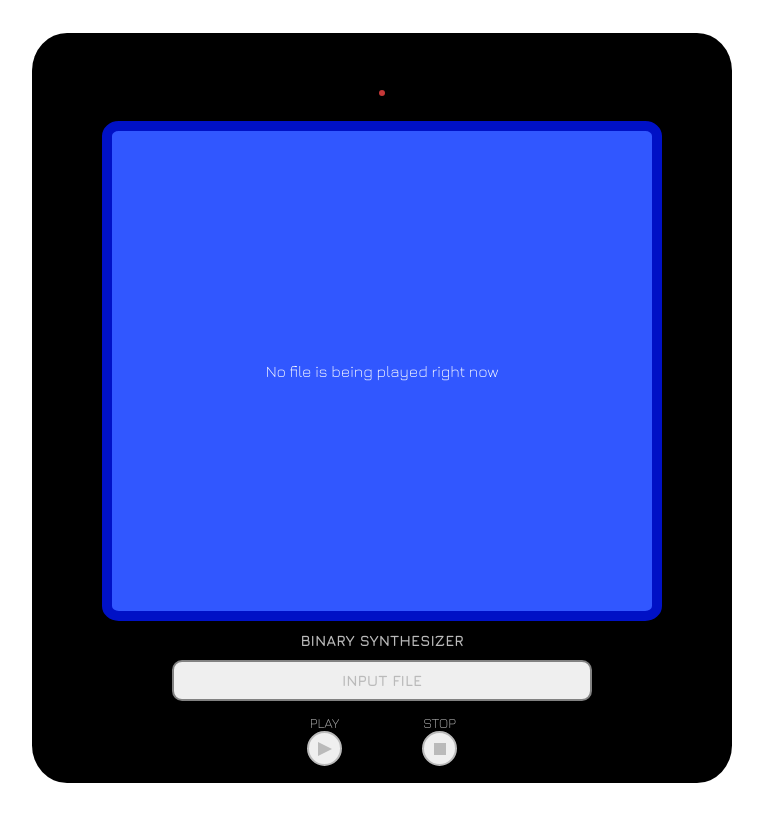
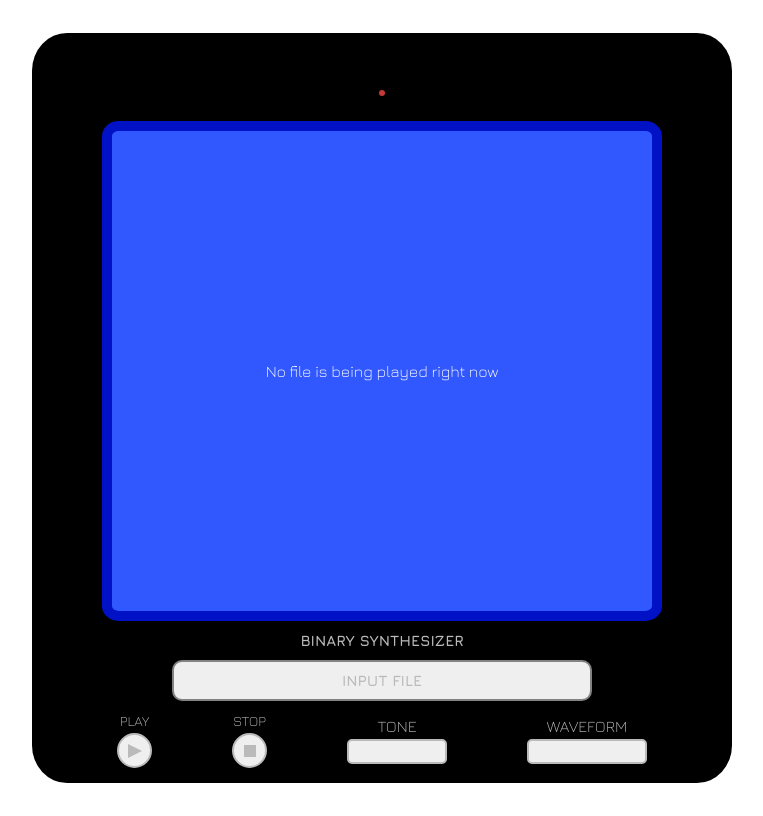
Before and after one commit to shanwhite/binary-synthesizer, a website: page Front/front.html in a window 1280 px wide. Shown: the whole page, without its empty margins (266-1029 px from the left). Drawn offline with nearby package versions, Linux system fonts and the light colour scheme.

Commit message:
added tone and waveform buttons

```diff
--- a/Front/front.css
+++ b/Front/front.css
@@ -141,6 +141,7 @@ body
     display: flex;
     align-items: center;
     justify-content: center;
+    flex-direction: row;
     gap: 5rem;
 }
 
@@ -152,8 +153,6 @@ body
     display: flex;
     align-items: center;
     flex-direction: column;
-
-
 }
 
 /* Play font */
@@ -162,6 +161,7 @@ body
     position: relative;
     font-size: 14px;
     color: rgb(186, 186, 186);
+    margin-bottom: 4px;
 }
 
 /* Play button */
@@ -196,7 +196,6 @@ body
     display: flex;
     align-items: center;
     flex-direction: column;
-
 }
 
 /* Stop font */
@@ -205,6 +204,7 @@ body
     position: relative;
     font-size: 14px;
     color: rgb(186, 186, 186);
+    margin-bottom: 4px;
 }
 
 /* Play button */
@@ -227,3 +227,64 @@ body
     width: 12px;
     background-color: rgb(186, 186, 186);
 }
+
+/* Tone stuff */
+.Tone-container
+{
+    bottom: 15px;
+
+    /*  Contents displayed vertically */
+    display: flex;
+    align-items: center;
+    flex-direction: column;
+}
+
+.Tone
+{
+    position: relative;
+    font-size: 16px;
+    color: rgb(186, 186, 186);
+    margin-bottom: 4px;
+}
+
+.Tone-button
+{
+    height: 25px;
+    width: 100px;
+    border-radius:5px;
+    display: flex;
+    align-items: center;
+    justify-content: center;
+    border: 2px solid rgb(186, 186, 186);
+
+}
+
+/* Waveform stuff */
+.Waveform-container
+{
+    bottom: 15px;
+
+    /*  Contents displayed vertically */
+    display: flex;
+    align-items: center;
+    flex-direction: column;
+}
+
+.Waveform
+{
+    position: relative;
+    font-size: 16px;
+    color: rgb(186, 186, 186);
+    margin-bottom: 4px;
+}
+
+.Waveform-button
+{
+    height: 25px;
+    width: 120px;
+    border-radius:5px;
+    display: flex;
+    align-items: center;
+    justify-content: center;
+    border: 2px solid rgb(186, 186, 186);
+}
--- a/Front/front.html
+++ b/Front/front.html
@@ -48,6 +48,26 @@
             <div class="Square"></div>
           </button>
         </div>
+
+        <!-- Tone stuff -->
+        <div class="Tone-container">
+          <!-- Tone font -->
+          <div class="Tone"> TONE</div>
+          <!-- Tone button -->
+           <button class="Tone-button">
+            <!-- the decor, idk what to put for tone -->
+            <div class="Tone"></div>
+           </button>
+        </div>
+
+        <!-- Waveform stuff -->
+        <div class="Waveform-container">
+          <div class="Waveform"> WAVEFORM</div>
+          <button class="Waveform-button">
+            <div class="Waveform"></div>
+          </button>
+        </div>
+
       </div>
     </div>
   </body>
```
